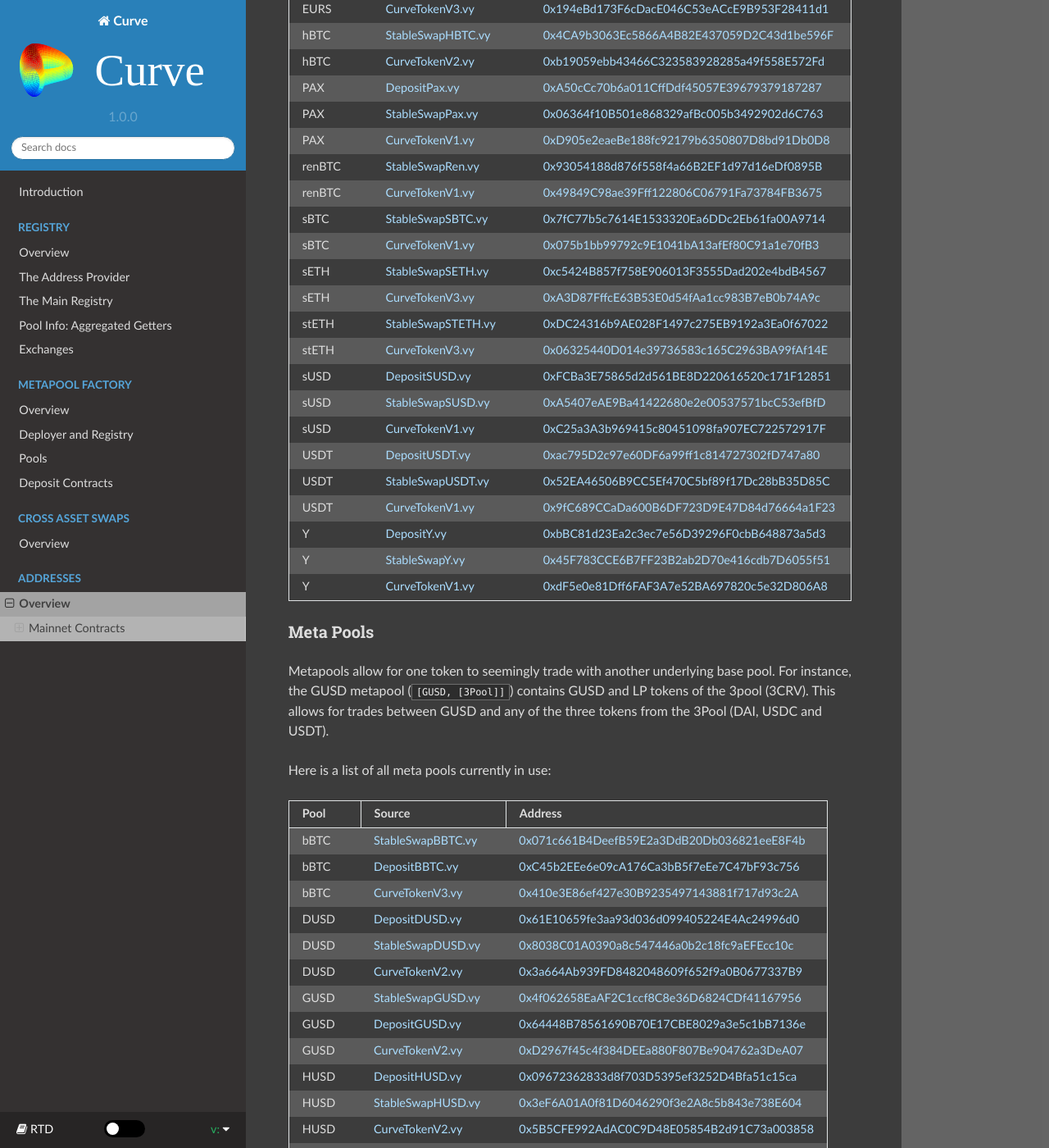
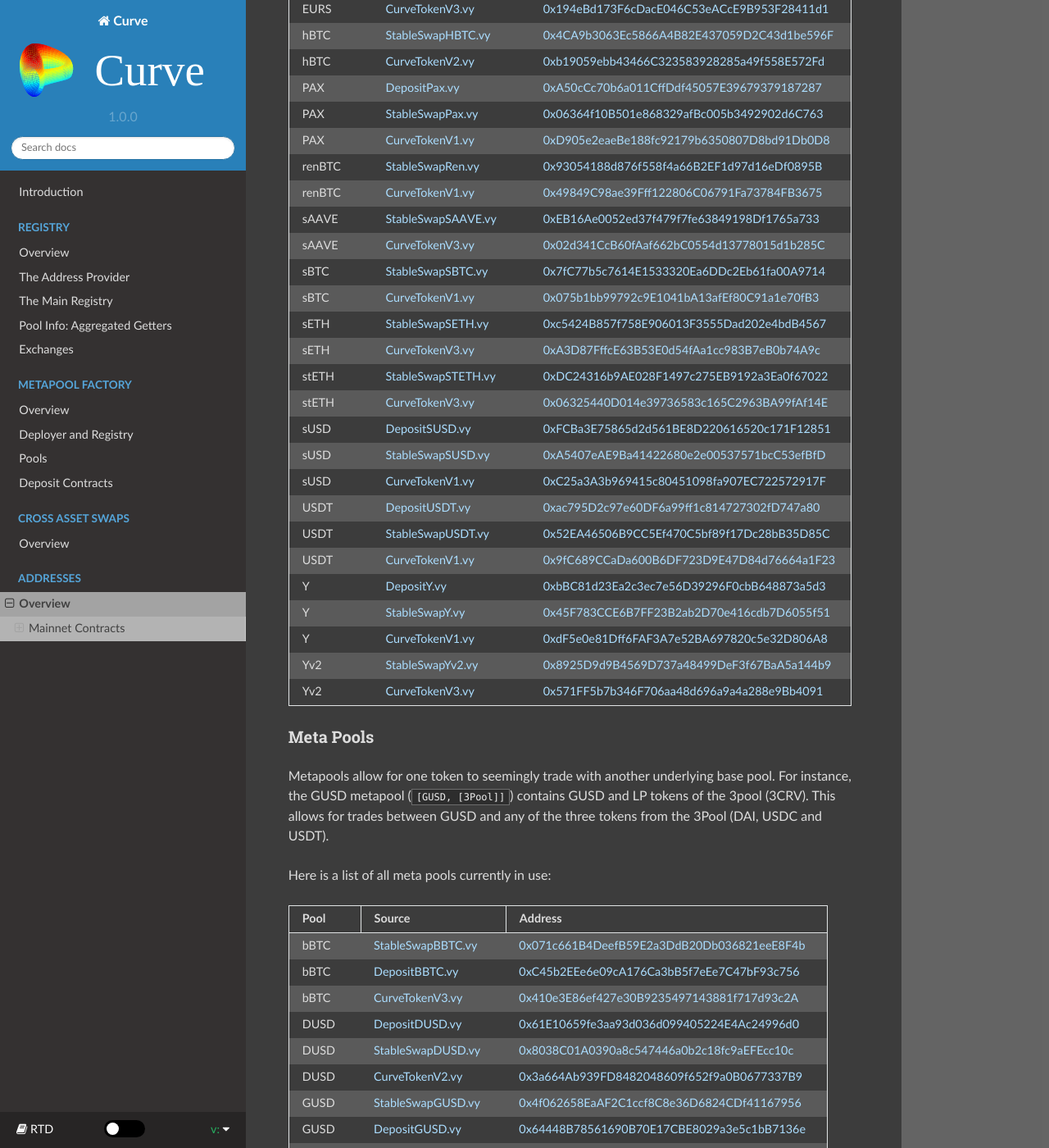
Before and after one commit to softlinkprotocol/curve-docs, a Sphinx documentation site: the page built from docs/addresses-overview.rst, in a window 1280 px wide and 1400 px high, scrolled down 971 px. Shown: the whole window at 82% size. Built offline with Sphinx 7.4.7 and the Read the Docs theme 2.0.0, drawn with Linux system fonts in a browser that asks for light colours; some of the changed text lies outside the part shown.

Commit message:
docs: Add sAAVE and Yv2 addresses

```diff
--- a/docs/addresses-overview.rst
+++ b/docs/addresses-overview.rst
@@ -43,6 +43,8 @@ Here is a list of all base pool contracts currently in use:
    PAX, `CurveTokenV1.vy <https://github.com/curvefi/curve-contract/blob/master/contracts/tokens/CurveTokenV1.vy>`_, `0xD905e2eaeBe188fc92179b6350807D8bd91Db0D8 <https://etherscan.io/address/0xD905e2eaeBe188fc92179b6350807D8bd91Db0D8#code>`_
    renBTC, `StableSwapRen.vy <https://github.com/curvefi/curve-contract/blob/master/contracts/pools/ren/StableSwapRen.vy>`_, `0x93054188d876f558f4a66B2EF1d97d16eDf0895B <https://etherscan.io/address/0x93054188d876f558f4a66B2EF1d97d16eDf0895B#code>`_
    renBTC, `CurveTokenV1.vy <https://github.com/curvefi/curve-contract/blob/master/contracts/tokens/CurveTokenV1.vy>`_, `0x49849C98ae39Fff122806C06791Fa73784FB3675 <https://etherscan.io/address/0x49849C98ae39Fff122806C06791Fa73784FB3675#code>`_
+   sAAVE, `StableSwapSAAVE.vy <https://github.com/curvefi/curve-contract/blob/master/contracts/pools/saave/StableSwapSAAVE.vy>`_, `0xEB16Ae0052ed37f479f7fe63849198Df1765a733 <https://etherscan.io/address/0xeb16ae0052ed37f479f7fe63849198df1765a733#code>`_
+   sAAVE, `CurveTokenV3.vy <https://github.com/curvefi/curve-contract/blob/master/contracts/tokens/CurveTokenV3.vy>`_, `0x02d341CcB60fAaf662bC0554d13778015d1b285C <https://etherscan.io/address/0x02d341CcB60fAaf662bC0554d13778015d1b285C#code>`_
    sBTC, `StableSwapSBTC.vy <https://github.com/curvefi/curve-contract/blob/master/contracts/pools/sbtc/StableSwapSBTC.vy>`_, `0x7fC77b5c7614E1533320Ea6DDc2Eb61fa00A9714 <https://etherscan.io/address/0x7fC77b5c7614E1533320Ea6DDc2Eb61fa00A9714#code>`_
    sBTC, `CurveTokenV1.vy <https://github.com/curvefi/curve-contract/blob/master/contracts/tokens/CurveTokenV1.vy>`_,`0x075b1bb99792c9E1041bA13afEf80C91a1e70fB3 <https://etherscan.io/address/0x075b1bb99792c9E1041bA13afEf80C91a1e70fB3#code>`_
    sETH, `StableSwapSETH.vy <https://github.com/curvefi/curve-contract/blob/master/contracts/pools/seth/StableSwapSETH.vy>`_, `0xc5424B857f758E906013F3555Dad202e4bdB4567 <https://etherscan.io/address/0xc5424b857f758e906013f3555dad202e4bdb4567#code>`_
@@ -58,6 +60,8 @@ Here is a list of all base pool contracts currently in use:
    Y, `DepositY.vy <https://github.com/curvefi/curve-contract/blob/master/contracts/pools/y/DepositY.vy>`_, `0xbBC81d23Ea2c3ec7e56D39296F0cbB648873a5d3 <https://etherscan.io/address/0xbbc81d23ea2c3ec7e56d39296f0cbb648873a5d3#code>`_
    Y, `StableSwapY.vy <https://github.com/curvefi/curve-contract/blob/master/contracts/pools/y/StableSwapY.vy>`_, `0x45F783CCE6B7FF23B2ab2D70e416cdb7D6055f51 <https://etherscan.io/address/0x45F783CCE6B7FF23B2ab2D70e416cdb7D6055f51#code>`_
    Y, `CurveTokenV1.vy <https://github.com/curvefi/curve-contract/blob/master/contracts/tokens/CurveTokenV1.vy>`_, `0xdF5e0e81Dff6FAF3A7e52BA697820c5e32D806A8 <https://etherscan.io/address/0xdF5e0e81Dff6FAF3A7e52BA697820c5e32D806A8#code>`_
+   Yv2, `StableSwapYv2.vy <https://github.com/curvefi/curve-contract/blob/master/contracts/pools/yv2/StableSwapYv2.vy>`_, `0x8925D9d9B4569D737a48499DeF3f67BaA5a144b9 <https://etherscan.io/address/0x8925D9d9B4569D737a48499DeF3f67BaA5a144b9#code>`_
+   Yv2, `CurveTokenV3.vy <https://github.com/curvefi/curve-contract/blob/master/contracts/tokens/CurveTokenV3.vy>`_, `0x571FF5b7b346F706aa48d696a9a4a288e9Bb4091 <https://etherscan.io/address/0x571FF5b7b346F706aa48d696a9a4a288e9Bb4091#code>`_
 
 
 Meta Pools
@@ -159,6 +163,7 @@ Here is a list of all liquidity gauges currently in use:
    pBTC, `LiquidityGaugeV2.vy <https://github.com/curvefi/curve-dao-contracts/blob/master/contracts/gauges/LiquidityGaugeV2.vy>`_, `0xd7d147c6Bb90A718c3De8C0568F9B560C79fa416 <https://etherscan.io/address/0xd7d147c6Bb90A718c3De8C0568F9B560C79fa416#code>`_
    renBTC, `LiquidityGauge.vy <https://github.com/curvefi/curve-contract/blob/master/contracts/gauges/LiquidityGauge.vy>`_, `0xB1F2cdeC61db658F091671F5f199635aEF202CAC <https://etherscan.io/address/0xB1F2cdeC61db658F091671F5f199635aEF202CAC#code>`_
    RSV, `LiquidityGaugeReward.vy <https://github.com/curvefi/curve-contract/blob/master/contracts/gauges/LiquidityGaugeReward.vy>`_, `0x4dC4A289a8E33600D8bD4cf5F6313E43a37adec7 <https://etherscan.io/address/0x4dC4A289a8E33600D8bD4cf5F6313E43a37adec7#code>`_
+   sAAVE, `LiquidityGaugeV2.vy <https://github.com/curvefi/curve-dao-contracts/blob/master/contracts/gauges/LiquidityGaugeV2.vy>`_, `0x462253b8F74B72304c145DB0e4Eebd326B22ca39 <https://etherscan.io/address/0x462253b8F74B72304c145DB0e4Eebd326B22ca39#code>`_
    sBTC, `LiquidityGaugeReward.vy <https://github.com/curvefi/curve-contract/blob/master/contracts/gauges/LiquidityGaugeReward.vy>`_, `0x705350c4BcD35c9441419DdD5d2f097d7a55410F <https://etherscan.io/address/0x705350c4BcD35c9441419DdD5d2f097d7a55410F#code>`_
    sETH, `LiquidityGaugeV2.vy <https://github.com/curvefi/curve-dao-contracts/blob/master/contracts/gauges/LiquidityGaugeV2.vy>`_, `0x3C0FFFF15EA30C35d7A85B85c0782D6c94e1d238 <https://etherscan.io/address/0x3C0FFFF15EA30C35d7A85B85c0782D6c94e1d238#code>`_
    stETH, `LiquidityGaugeV2.vy <https://github.com/curvefi/curve-dao-contracts/blob/master/contracts/gauges/LiquidityGaugeV2.vy>`_, `0x182B723a58739a9c974cFDB385ceaDb237453c28 <https://etherscan.io/address/0x182B723a58739a9c974cFDB385ceaDb237453c28#code>`_
@@ -169,7 +174,7 @@ Here is a list of all liquidity gauges currently in use:
    USDT, `LiquidityGauge.vy <https://github.com/curvefi/curve-contract/blob/master/contracts/gauges/LiquidityGauge.vy>`_, `0xBC89cd85491d81C6AD2954E6d0362Ee29fCa8F53 <https://etherscan.io/address/0xBC89cd85491d81C6AD2954E6d0362Ee29fCa8F53#code>`_
    UST, `LiquidityGaugeV2.vy <https://github.com/curvefi/curve-dao-contracts/blob/master/contracts/gauges/LiquidityGaugeV2.vy>`_, `0x3B7020743Bc2A4ca9EaF9D0722d42E20d6935855 <https://etherscan.io/address/0x3B7020743Bc2A4ca9EaF9D0722d42E20d6935855#code>`_
    Y, `LiquidityGauge.vy <https://github.com/curvefi/curve-contract/blob/master/contracts/gauges/LiquidityGauge.vy>`_, `0xFA712EE4788C042e2B7BB55E6cb8ec569C4530c1 <https://etherscan.io/address/0xFA712EE4788C042e2B7BB55E6cb8ec569C4530c1#code>`_
-
+   Yv2, `LiquidityGaugeV2.vy <https://github.com/curvefi/curve-dao-contracts/blob/master/contracts/gauges/LiquidityGaugeV2.vy>`_, ` 0x8101E6760130be2C8Ace79643AB73500571b7162 <https://etherscan.io/address/0x8101E6760130be2C8Ace79643AB73500571b7162#code>`_
 
 Pool Registry
 -------------
```
